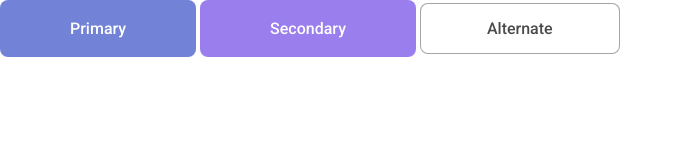
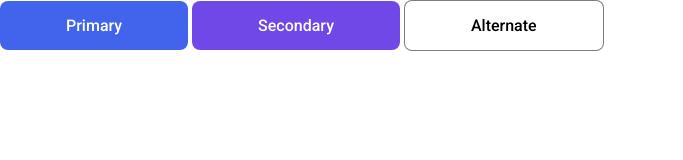
Before and after one commit to js-tasks-ru/htmlcss-20210409_kivals-90, a website: page 03-lection1/01-button/index.html in a window 1280 px wide. Shown: the whole page, without its empty margins (0-683 px from the left). Drawn offline with nearby package versions, Linux system fonts and the light colour scheme.

Commit message:
Fix button styles

```diff
--- a/03-lection1/01-button/button.css
+++ b/03-lection1/01-button/button.css
@@ -1,51 +1,55 @@
 /* Стилизация кнопки */
 .btn {
-    --btn-transition: opacity 200ms ease-in-out, background 200ms ease-in-out;
-    opacity: .7;
     padding: 15px 66px;
     border-radius: 8px;
-    border: 4px solid rgba(0, 0, 0, 0);
+    border: none;
     font-weight: 500;
     font-size: 16px;
     line-height: 19px;
     text-align: center;
     color: #FFFFFF;
     cursor: pointer;
-}
-
-.btn:hover {
-    opacity: 1;
+    transition: background 200ms ease-in-out, border 200ms ease-in-out;
 }
 
 .btn:disabled {
-    opacity: .3;
-    cursor: not-allowed;
+    opacity: .5;
+    pointer-events: none
 }
 
-.btn-primary {
-    transition: var(--btn-transition);
+.btn:focus {
+    outline:0;
+}
+
+.btn:active {
+    border: 2px solid rgba(255, 255, 255, .5);
+}
+
+/* -------- btn-primary -------- */
+.btn_primary {
     background: var(--primary);
 }
 
-.btn-primary:active {
-    border-color: rgba(255, 255, 255, 0.5);
+.btn_primary:hover {
+    background: #2342C0;
 }
 
-.btn-secondary {
-    transition: var(--btn-transition);
+/* -------- btn-btn-secondary -------- */
+.btn_secondary {
     background: var(--secondary);
 }
 
-.btn-secondary:active {
-    border-color: rgba(255,255,255, .1);
+.btn_secondary:hover {
+    background: #5028C6;
 }
 
-.btn-alternate {
+/* -------- btn-alternate -------- */
+.btn_alternate {
     color: #000;
     background: #FFF;
     border: 1px solid rgba(0, 0, 0, .5);
 }
 
-.btn-alternate:active {
-    border-width: 3px;
+.btn_alternate:hover {
+    border-color: #000;
 }
--- a/03-lection1/01-button/index.html
+++ b/03-lection1/01-button/index.html
@@ -8,9 +8,9 @@
     </head>
     <body>
         <div class='wrapper'>
-            <button class='btn btn-primary'>Primary</button>
-            <button class='btn btn-secondary'>Secondary</button>
-            <button class='btn btn-alternate'>Alternate</button>
+            <button class='btn btn_primary'>Primary</button>
+            <button class='btn btn_secondary'>Secondary</button>
+            <button class='btn btn_alternate'>Alternate</button>
         </div>
     </body>
 </html>
--- a/assets/css/main.css
+++ b/assets/css/main.css
@@ -8,7 +8,7 @@
     --black: #212429;
     --pink: #F784AD;
     --purple: #7048E8;
-    --blue: #374FC7;
+    --blue: #4263EB;
     --red: #F03D3E;
     --grey-1: #F8F9FA;
     --grey-2: #DDE2E5;
```
